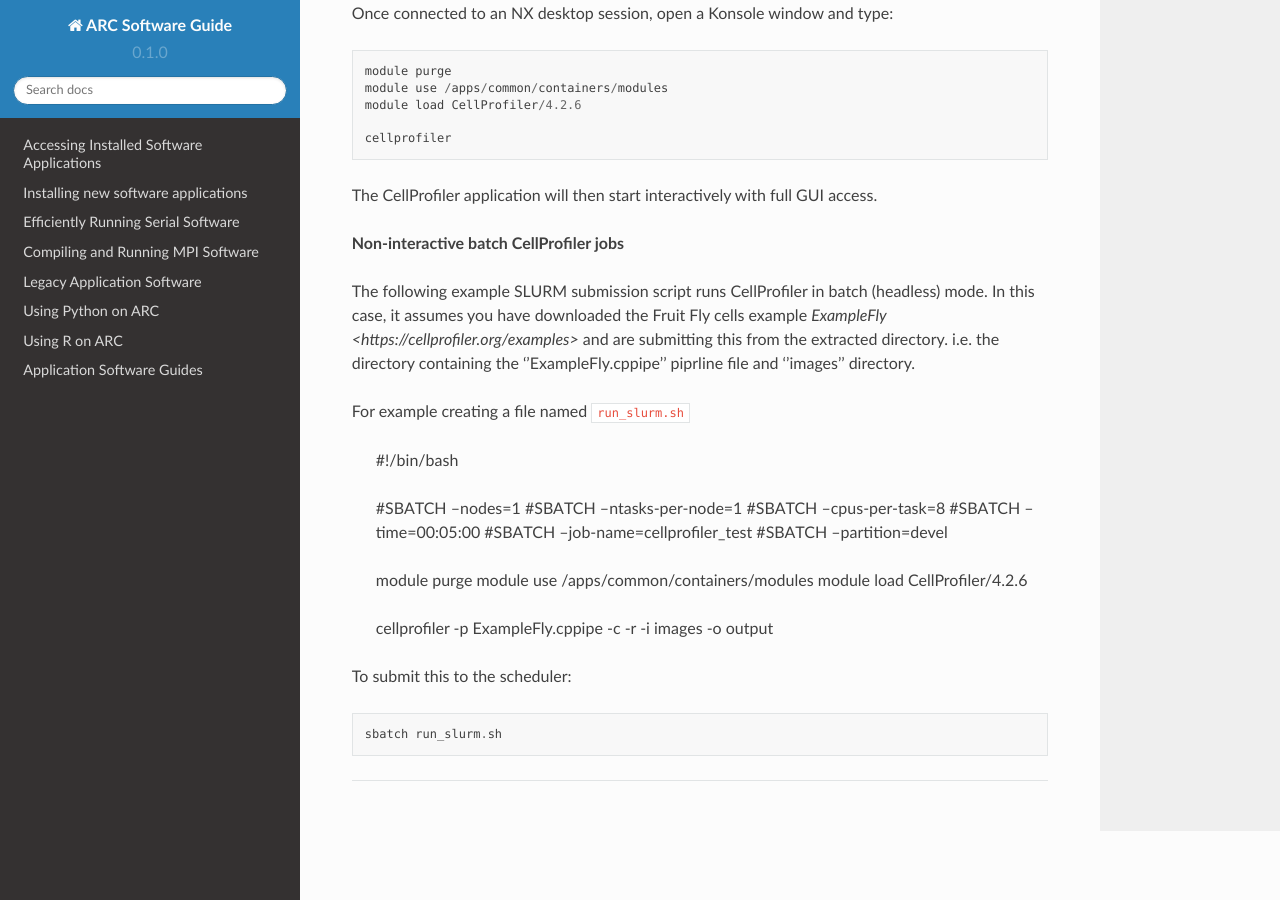
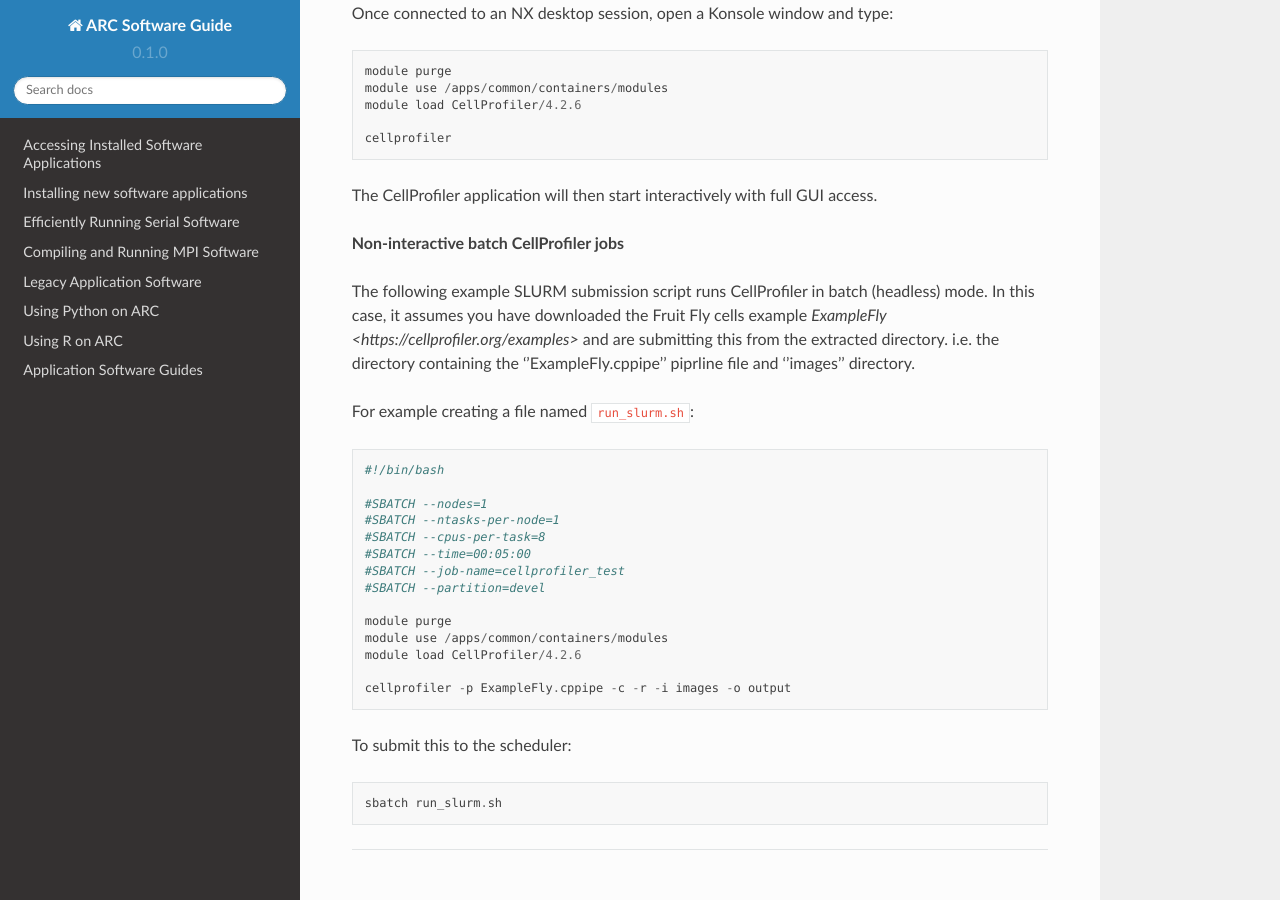
Before and after one commit to oxford-arc/arc-software-guide, a Sphinx documentation site: the page built from docs/source/apps/arc_cellprofiler.rst, in a window 1280 px wide and 900 px high, scrolled down 647 px. Built offline with Sphinx 7.4.7 and the Read the Docs theme 2.0.0, drawn with Linux system fonts in a browser that asks for light colours.

```diff
--- a/docs/source/apps/arc_cellprofiler.rst
+++ b/docs/source/apps/arc_cellprofiler.rst
@@ -39,7 +39,7 @@ The following example SLURM submission script runs CellProfiler in batch (headle
 have downloaded the Fruit Fly cells example `ExampleFly <https://cellprofiler.org/examples>` and are submitting this from the extracted
 directory. i.e. the directory containing the ''ExampleFly.cppipe'' piprline file and ''images'' directory.
 
-For example creating a file named ``run_slurm.sh``
+For example creating a file named ``run_slurm.sh``::
 
   #!/bin/bash
 
```
